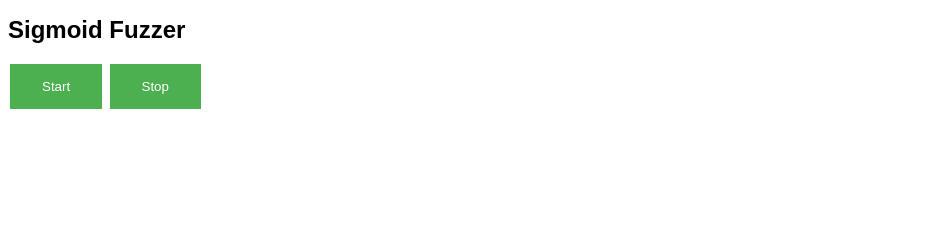
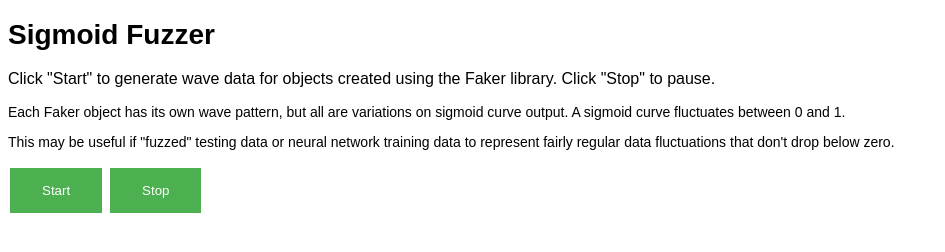
Before and after one commit to simrie/sigmoid-fuzzer-server, a website: page displayPage/index.html in a window 1280 px wide. Shown: the whole page, without its empty margins (0-945 px from the left). Drawn offline with nearby package versions, Linux system fonts and the light colour scheme; no server answers.

Commit message:
Instructions on Index.html page

```diff
--- a/displayPage/css/line.css
+++ b/displayPage/css/line.css
@@ -1,4 +1,6 @@
-body { font: 12px Arial;}
+body { font: 14px Arial;}
+
+h3 { font: 16px Arial; }
 
 path {
     stroke: steelblue;
--- a/displayPage/index.html
+++ b/displayPage/index.html
@@ -10,6 +10,16 @@
 <body>
 <h1>Sigmoid Fuzzer</h1>
 <div id="greeting"></div>
+<h3>Click "Start" to generate wave data for objects created using the Faker library.  Click "Stop" to pause.</h3>
+<p>
+Each Faker object has its own wave pattern, but all are variations on sigmoid curve output.
+A sigmoid curve fluctuates between 0 and 1.
+</p>
+<p>
+This may be useful if "fuzzed" testing data or neural network training data
+to represent fairly regular data fluctuations that don't drop below zero.
+</p>
+
 <form id="control_form">
     <input type="button" class="button" value="Start" onclick="window.location.href='http://localhost:3001/start'">
     <input type="button" class="button" value="Stop" onclick="window.location.href='http://localhost:3001/stop'">
```
